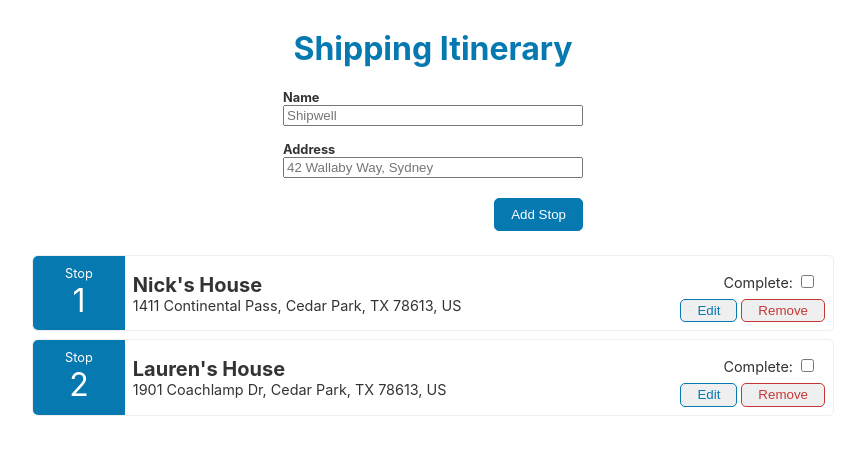
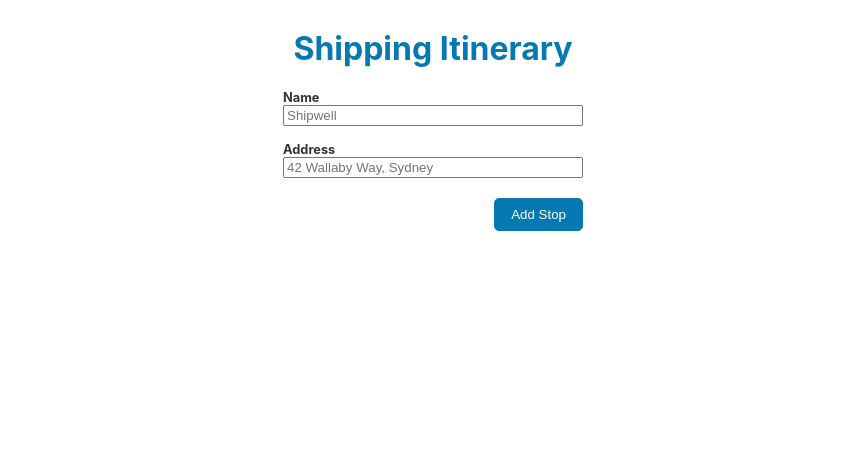
Before and after one commit to nickroberts404/shipwell-project, a React app: page / in a window 1280 px wide. Shown: the top 454 px of the page, without its empty margins (207-1072 px from the left). Built offline with nearby package versions, Linux system fonts and the light colour scheme; the HTML template or start-up script is replaced by a standard one.

Commit message:
Removed initial itinerary data used for testing

```diff
--- a/src/itinerary/reducer.js
+++ b/src/itinerary/reducer.js
@@ -1,20 +1,6 @@
 import * as type from './actionTypes';
-const initialState = [
-	{
-		id: 'dkfndf',
-		name: "Nick's House",
-		address: '1411 Continental Pass, Cedar Park, TX 78613, US',
-		complete: false,
-	},
-	{
-		id: 'dkndkfnodj',
-		name: "Lauren's House",
-		address: '1901 Coachlamp Dr, Cedar Park, TX 78613, US',
-		complete: false,
-	},
-];
 
-const reducer = (state = initialState, action) => {
+const reducer = (state = [], action) => {
 	switch (action.type) {
 		case type.ADD_STOP:
 			return [...state, action.stop];
```
